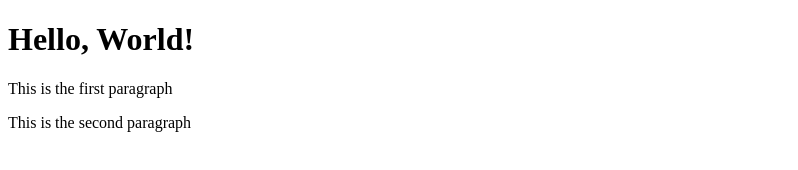
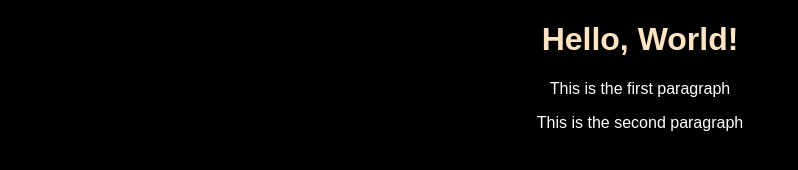
Before and after one commit to ddrrnn/git-test, a website: page index.html in a window 1280 px wide. Shown: the whole page, without its empty margins (0-798 px from the left). Drawn offline with Linux system fonts and the light colour scheme.

```diff
--- a/index.html
+++ b/index.html
@@ -1,6 +1,8 @@
 <!DOCTYPE html>
 <html>
-    <head></head>
+    <head>
+        <link rel="stylesheet" href="styles.css">
+    </head>
         <body>
             <h1>Hello, World!</h1>
             <p1>This is the first paragraph</p>
--- /dev/null
+++ b/styles.css
@@ -0,0 +1,13 @@
+body{
+    background-color: black;
+    font-family: Arial, Helvetica, sans-serif;
+    text-align: center;
+}
+
+h1{
+    color: bisque;
+}
+
+p1{
+   color: white;
+}
```
Also changed, not shown: package.json (added, +25 -0 lines), 2 other files.
